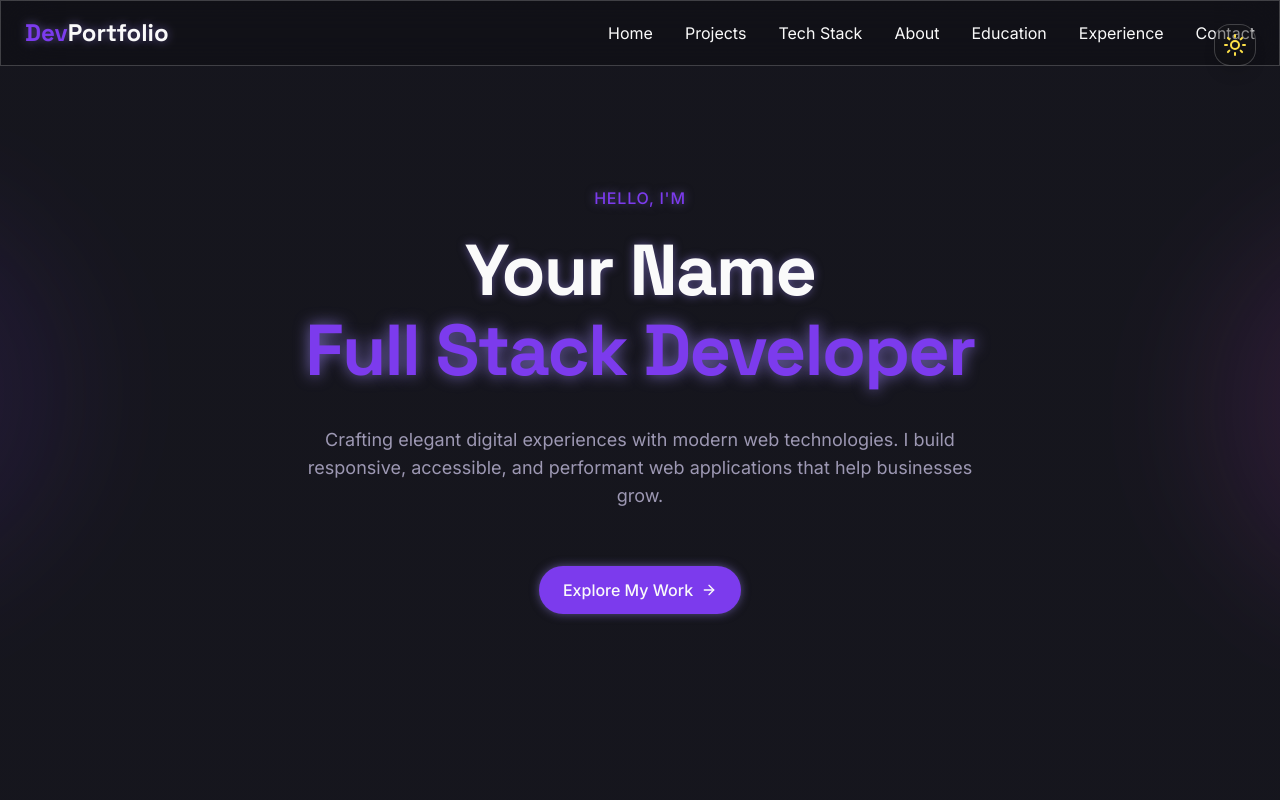
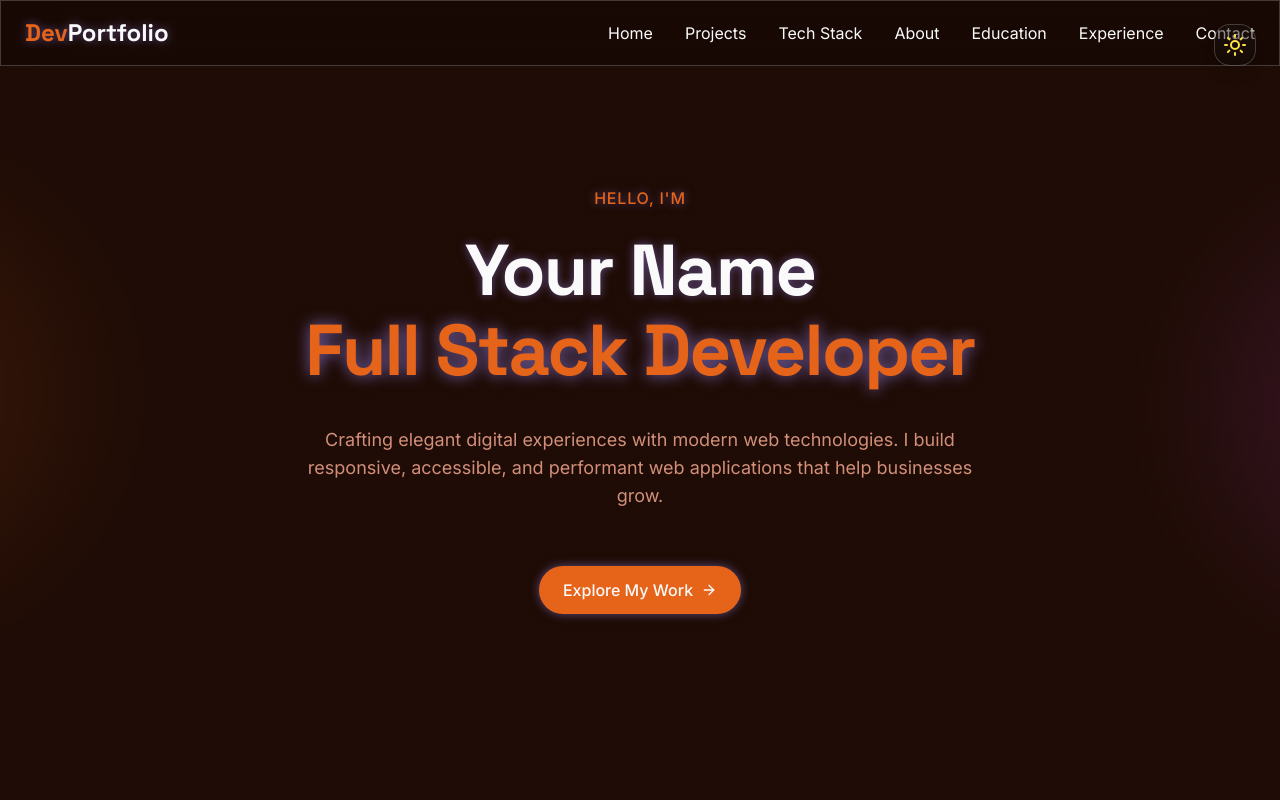
Before and after one commit to akarshg5317/glow-glass-portfolio-verse, a React (Vite) app: page / in a window 1280 px wide. Shown: the top 800 px of the page. Built offline with nearby package versions, Linux system fonts and the light colour scheme.

Commit message:
Refactor: Change purple color to red/orange
Update color variables and related components.

```diff
--- a/src/index.css
+++ b/src/index.css
@@ -4,26 +4,26 @@
 
 @layer base {
   :root {
-    /* Light Theme Colors - Soft Pastel Palette */
-    --background: 220 45% 96%; /* Soft pale blue */
-    --foreground: 240 10% 15%; /* Dark charcoal */
-    --card: 0 0% 100%; /* Pure white */
-    --card-foreground: 240 10% 3.9%;
-    --popover: 250 50% 98%; /* Very soft lavender */
-    --popover-foreground: 240 10% 3.9%;
-    --primary: 250 70% 65%; /* Soft indigo */
+    /* Light Theme Colors - Orange Palette */
+    --background: 20 83% 98%; /* Soft light orange background */
+    --foreground: 22 84% 4.9%; /* Dark orange-brown text */
+    --card: 20 83% 99%; /* Very light orange card */
+    --card-foreground: 22 84% 4.9%;
+    --popover: 20 80% 97%; /* Soft popover background */
+    --popover-foreground: 22 84% 4.9%;
+    --primary: 22 82% 55%; /* Vibrant orange */
     --primary-foreground: 0 0% 98%;
-    --secondary: 260 30% 90%; /* Soft lilac */
-    --secondary-foreground: 240 5.9% 10%;
-    --muted: 250 30% 95%; /* Very soft purple */
-    --muted-foreground: 240 5% 45%;
-    --accent: 280 50% 85%; /* Soft mauve */
-    --accent-foreground: 240 5.9% 10%;
-    --destructive: 350 70% 60%; /* Soft coral red */
+    --secondary: 22 70% 85%; /* Soft light orange */
+    --secondary-foreground: 22 84% 4.9%;
+    --muted: 22 70% 90%; /* Very soft light orange */
+    --muted-foreground: 22 5% 45%;
+    --accent: 22 80% 90%; /* Soft accent orange */
+    --accent-foreground: 22 84% 4.9%;
+    --destructive: 0 84.2% 60.2%; /* Keeping default red for destructive */
     --destructive-foreground: 0 0% 98%;
-    --border: 250 20% 85%;
-    --input: 250 20% 85%;
-    --ring: 250 70% 65%;
+    --border: 22 70% 85%;
+    --input: 22 70% 85%;
+    --ring: 22 82% 55%;
     --radius: 1rem;
 
     --sidebar-background: 0 0% 98%;
@@ -37,26 +37,26 @@
   }
 
   .dark {
-    /* Dark Theme Colors - Deep Jewel Tones */
-    --background: 240 15% 10%; /* Deep midnight blue */
+    /* Dark Theme Colors - Deep Orange Palette */
+    --background: 15 70% 7%; /* Deep dark orange-brown background */
     --foreground: 0 0% 98%;
-    --card: 240 15% 7%; /* Almost black with deep blue undertone */
+    --card: 15 70% 5%; /* Almost black with deep orange undertone */
     --card-foreground: 0 0% 98%;
-    --popover: 250 20% 12%; /* Deep rich purple */
+    --popover: 15 70% 10%; /* Deep rich orange-brown */
     --popover-foreground: 0 0% 98%;
-    --primary: 262 83% 58%; /* Vibrant purple */
+    --primary: 22 80% 50%; /* Deep vibrant orange */
     --primary-foreground: 0 0% 98%;
-    --secondary: 250 20% 15%; /* Deep navy */
+    --secondary: 15 70% 15%; /* Deep orange-brown */
     --secondary-foreground: 0 0% 98%;
-    --muted: 250 20% 15%; /* Deep slate */
-    --muted-foreground: 250 15% 65%;
-    --accent: 280 30% 20%; /* Deep aubergine */
+    --muted: 15 70% 15%; /* Deep slate orange */
+    --muted-foreground: 15 50% 65%;
+    --accent: 15 70% 20%; /* Deep burnt orange */
     --accent-foreground: 0 0% 98%;
     --destructive: 10 70% 40%; /* Deep burnt red */
     --destructive-foreground: 0 0% 98%;
-    --border: 250 20% 15%;
-    --input: 250 20% 15%;
-    --ring: 262 83% 58%;
+    --border: 15 70% 15%;
+    --input: 15 70% 15%;
+    --ring: 22 80% 50%;
   }
 }
 
```
Also changed, not shown: tailwind.config.ts (indentation only).
